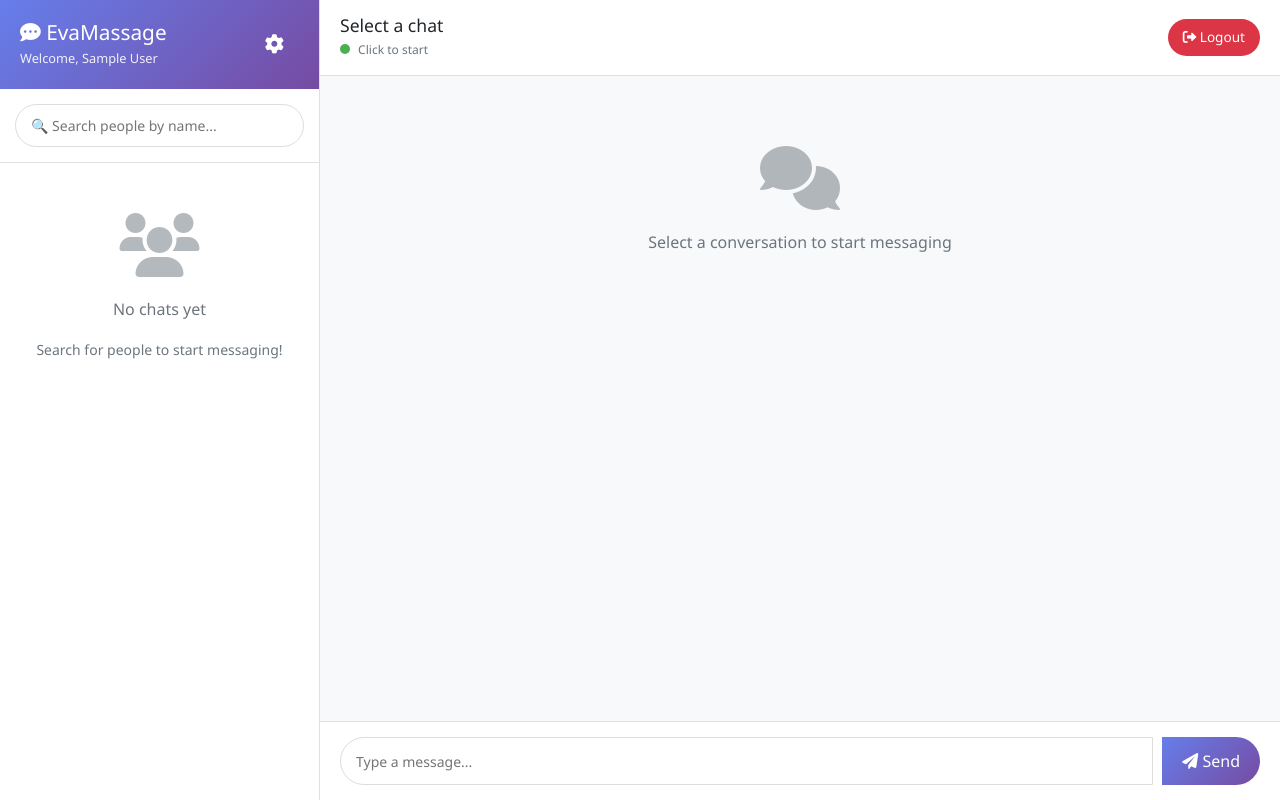
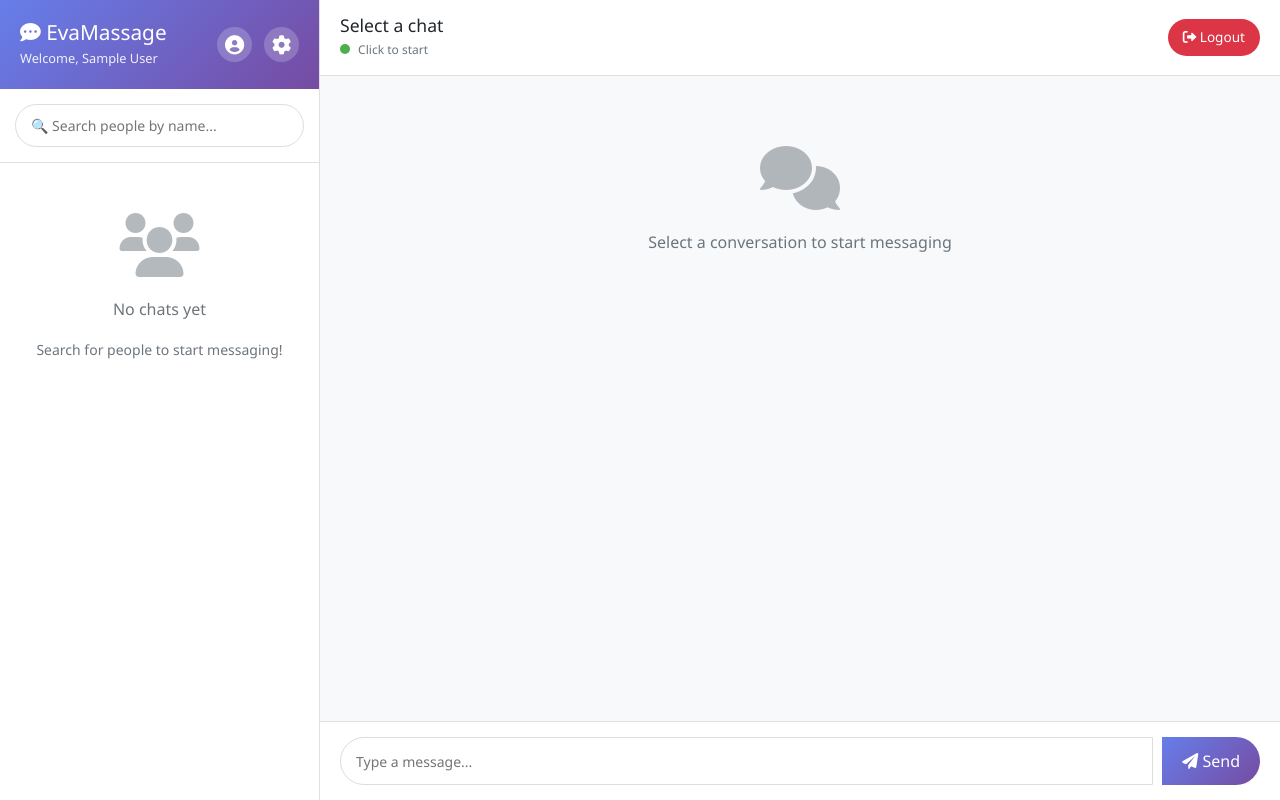
Before and after one commit to Mahabul29/Evamassage, a Flask app: page /dashboard in a window 1280 px wide. Run offline with Flask 3, Linux system fonts and the light colour scheme; the visitor is signed in with stand-in values (Sample User, id 1).

Commit message:
Update index.html

```diff
--- a/templates/index.html
+++ b/templates/index.html
@@ -55,17 +55,31 @@
             font-size: 0.8rem;
         }
 
-        /* Settings Button */
-        .settings-btn {
+        /* Profile and Settings Buttons */
+        .header-buttons {
+            display: flex;
+            align-items: center;
+            gap: 12px;
+        }
+
+        .header-btn {
             color: white;
             font-size: 1.2rem;
             cursor: pointer;
-            transition: transform 0.2s;
-            margin-right: 15px;
+            transition: all 0.2s;
+            background: rgba(255,255,255,0.2);
+            width: 35px;
+            height: 35px;
+            border-radius: 50%;
+            display: flex;
+            align-items: center;
+            justify-content: center;
+            text-decoration: none;
         }
 
-        .settings-btn:hover {
-            transform: rotate(30deg);
+        .header-btn:hover {
+            background: rgba(255,255,255,0.3);
+            transform: scale(1.05);
         }
 
         /* Search Box */
@@ -401,17 +415,23 @@
     <div class="chat-container">
         <!-- Sidebar -->
         <div class="sidebar" id="sidebar">
-            <!-- UPDATED SIDEBAR HEADER WITH SETTINGS BUTTON -->
+            <!-- Sidebar Header with Profile + Settings Buttons -->
             <div class="sidebar-header">
                 <div style="display: flex; justify-content: space-between; align-items: center;">
                     <div>
                         <h4><i class="fas fa-comment-dots"></i> EvaMassage</h4>
                         <small>Welcome, {{ user.full_name }}</small>
                     </div>
-                    <div style="display: flex; align-items: center;">
-                        <a href="/settings" class="settings-btn">
+                    <div class="header-buttons">
+                        <!-- Profile Button -->
+                        <a href="/profile" class="header-btn" title="My Profile">
+                            <i class="fas fa-user-circle"></i>
+                        </a>
+                        <!-- Settings Button -->
+                        <a href="/settings" class="header-btn" title="Settings">
                             <i class="fas fa-cog"></i>
                         </a>
+                        <!-- Close Sidebar Button (Mobile only) -->
                         <button class="btn btn-sm btn-light" onclick="closeSidebar()" id="closeSidebarBtn" style="display: none;">
                             <i class="fas fa-times"></i>
                         </button>
@@ -606,25 +626,4 @@
 
         // Send Message
         function sendMessage() {
-            const message = $('#messageInput').val().trim();
-            if (message && currentChatId) {
-                $.post('/api/messages/send', {
-                    to_id: currentChatId,
-                    message: message
-                }, function(response) {
-                    if (response.success) {
-                        $('#messageInput').val('');
-                        loadMessages(currentChatId);
-                        loadChats();
-                    }
-                });
-            }
-        }
-
-        // Search Users
-        $('#searchInput').on('input', function() {
-            clearTimeout(searchTimeout);
-            const query = $(this).val().trim();
-
-            if (query.length >= 2) {
-                searchTimeout = s
+            const message = $('#messa
```
